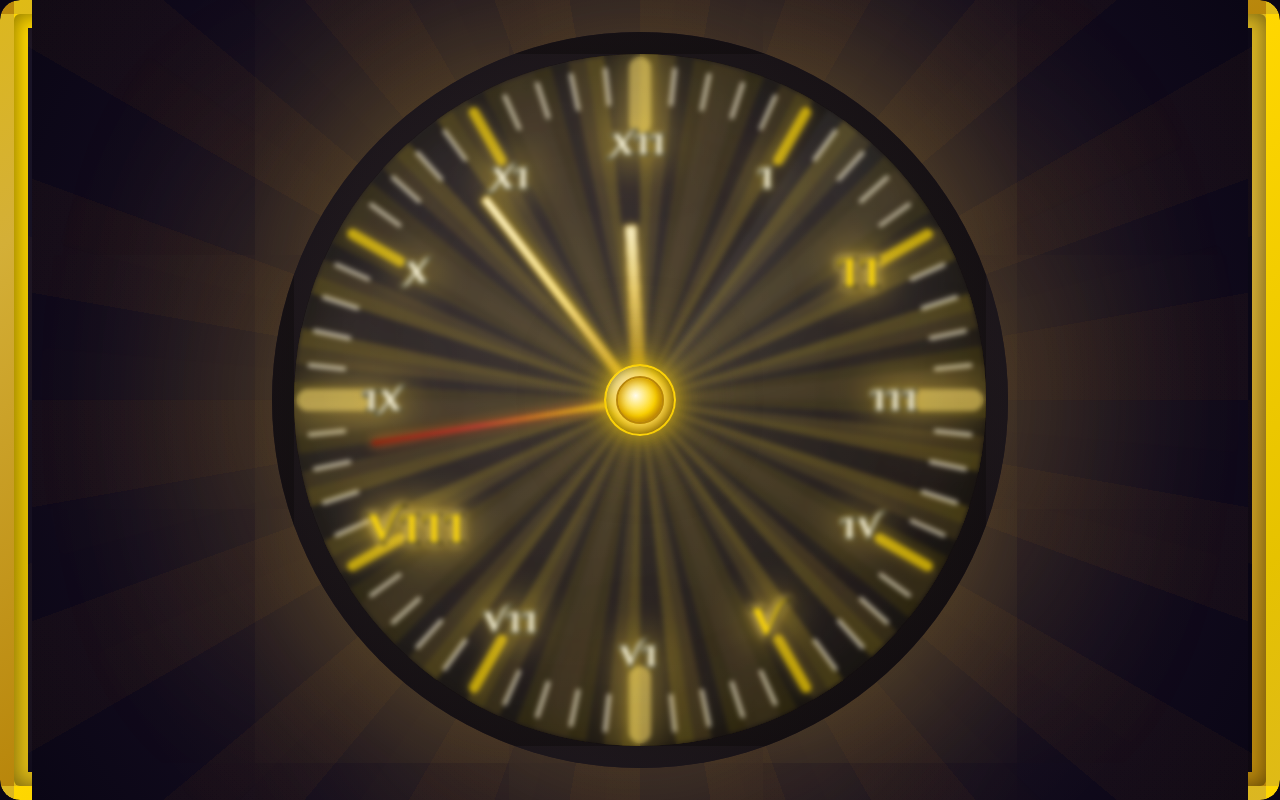
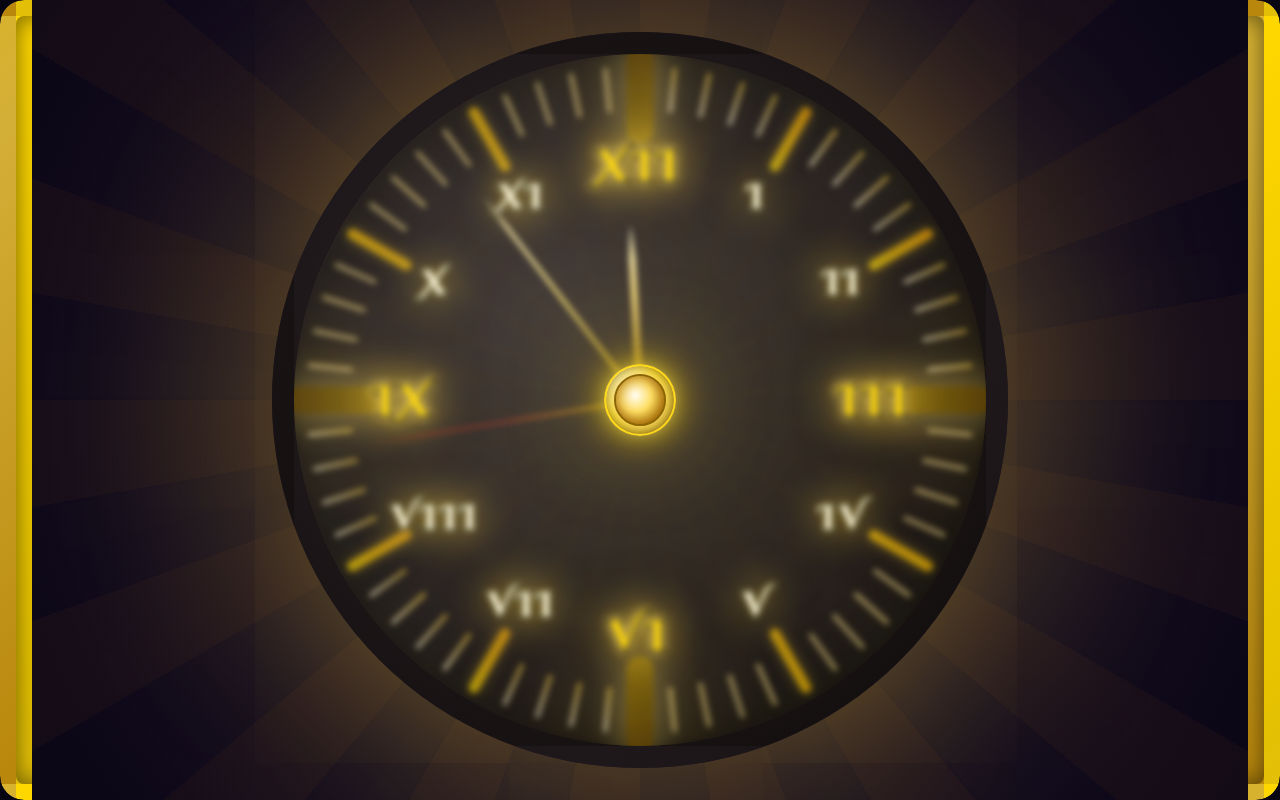
Before and after one commit to mcckyle/the-clock, a React (Vite) app: page / in a window 1280 px wide. Built offline with nearby package versions, Linux system fonts and the light colour scheme.

Commit message:
TickMarks.jsx: Define some gradient types.

```diff
--- a/src/App.css
+++ b/src/App.css
@@ -9,17 +9,20 @@
     align-items: center;
 
     background:
-        radial-gradient(circle at 50% 50%, rgba(212, 175, 55, 0.08), transparent 70%),
+        radial-gradient(circle at 50% 50%, rgba(212, 175, 55, 0.06), transparent 70%),
         linear-gradient(135deg, #1c162b 0%, #0a0615 90%),
-        repeating-conic-gradient(from 0deg, rgba(212, 175, 55, 0.05) 0deg 15deg, transparent 15deg 30deg);
+        repeating-conic-gradient(from 0deg, rgba(212, 175, 55, 0.04) 0deg 15deg, transparent 15deg 30deg);
     background-blend-mode: overlay;
 
     color: #fdf7e2;
     padding: 2rem;
     overflow: hidden;
     position: relative;
-    border-radius: 20px;
-    box-shadow: inset 0 0 60px rgba(0, 0, 0, 0.6);
+    border-radius: 24px;
+
+    box-shadow:
+      inset 0 0 60px rgba(0, 0, 0, 0.6),
+      0 0 40px rgba(0, 0, 0, 0.4);
 }
 
 .app::before
@@ -27,19 +30,21 @@
     content: "";
     position: absolute;
     inset: 0;
-    border: 14px solid transparent;
-    background: linear-gradient(145deg, #ffd700, #e6c200, #d4af37, #b8860b);
+    border: 16px solid transparent;
+    background: linear-gradient(135deg, #ffd700, #e6c200, #d4af37, #b8860b);
     -webkit-mask:
         linear-gradient(#fff 0 0) content-box,
         linear-gradient(#fff 0 0);
     -webkit-mask-composite: xor;
     mask-composite: exclude;
 
-    border-radius: 20px;
-    padding: 14px;
+    border-radius: 24px;
+    padding: 16px;
     pointer-events: none;
-    box-shadow: 0 0 40px rgba(212, 175, 55, 0.5),
-                inset 0 0 20px rgba(0, 0, 0, 0.5);
+
+    box-shadow:
+      0 0 50px rgba(212, 175, 55, 0.55),
+      inset 0 0 25px rgba(0, 0, 0, 0.55);
 }
 
 .app::after
@@ -47,7 +52,7 @@
     content: "";
     position: absolute;
     inset: 0;
-    background: radial-gradient(circle at 50% 50%, rgba(255, 215, 0, 0.1), transparent 80%);
+    background: radial-gradient(circle at 50% 50%, rgba(255, 215, 0, 0.12), transparent 80%);
     pointer-events: none;
 }
 
--- a/src/components/AnalogClock/AnalogClock.module.css
+++ b/src/components/AnalogClock/AnalogClock.module.css
@@ -1,5 +1,6 @@
 /* Filename: AnalogClock.module.css */
 
+/* ==== CONTAINER STYLES. ==== */
 .clockContainer
 {
     display: flex;
@@ -7,6 +8,7 @@
     align-items: center;
     width: 100vw;
     height: 100vh;
+
     background:
       radial-gradient(circle at center, #241731 0%, #0a0615 100%),
       repeating-conic-gradient(
@@ -18,6 +20,7 @@
     position: relative;
 }
 
+/* Subtle Radiant Outer Halo Effects Styles. */
 .clockContainer::before
 {
     content: "";
@@ -27,28 +30,16 @@
     border-radius: 50%;
     background: repeating-conic-gradient(
         from 0deg,
-        rgba(212, 175, 55, 0.025) 0deg 5deg,
+        rgba(212, 175, 55, 0.02) 0deg 5deg,
         transparent 5deg 15deg
     );
 
-    opacity: 0.4;
+    opacity: 0.35;
     filter: blur(3px);
     pointer-events: none;
 }
 
-.clockContainer:hover .clockFace
-{
-    box-shadow:
-        0 0 50px rgba(255, 215, 64, 0.9),
-        0 0 200px rgba(212, 175, 55, 0.5),
-        inset 0 0 120px rgba(0, 0, 0, 0.85),
-        inset 0 0 200px rgba(255, 255, 255, 0.08);
-
-    transform: scale(1.025);
-    transition: transform 0.6s ease, box-shadow 1.3s ease;
-}
-
-/* Main Clock Face Styles. */
+/* ==== CLOCK FACE ==== */
 .clockFace
 {
     position: relative;
@@ -57,25 +48,38 @@
     border-radius: 50%;
 
     background:
-        radial-gradient(ellipse at 35% 35%, #1b1525, #080510 85%),
+        radial-gradient(circle at 35% 35%, #1b1525, #080510 85%),
         repeating-linear-gradient(90deg, rgba(255, 215, 0, 0.025) 0px 2px, transparent 2px 10px);
 
     border: 22px solid transparent;
 
     box-shadow:
-        0 0 220px rgba(212, 175, 55, 0.45),
-        inset 0 0 80px rgba(0, 0, 0, 0.92),
-        inset 0 0 140px rgba(255, 255, 255, 0.08);
+      0 0 200px rgba(212, 175, 55, 0.45),
+      inset 0 0 90px rgba(0, 0, 0, 0.9),
+      inset 0 0 140px rgba(255, 255, 255, 0.08);
 
     display: flex;
     justify-content: center;
     align-items: center;
     overflow: hidden;
 
-    transition: box-shadow 1.1s ease;
+    transition: box-shadow 1.1s ease, transform 0.6s ease;
 }
 
-.clockFace .shimmerLayer
+/* Hover Glow Styles. */
+.clockContainer:hover .clockFace
+{
+    box-shadow:
+      0 0 60px rgba(255, 215, 64, 0.9),
+      0 0 220px rgba(212, 175, 55, 0.55),
+      inset 0 0 120px rgba(0, 0, 0, 0.85),
+      inset 0 0 200px rgba(255, 255, 255, 0.08);
+
+    transform: scale(1.025);
+}
+
+/* ==== SHIMMER STYLES. ==== */
+.shimmerLayer
 {
     position: absolute;
     inset: 0;
@@ -83,7 +87,7 @@
     background: linear-gradient(
         120deg,
         rgba(255, 255, 255, 0.07) 0%,
-        rgba(255, 255, 255, 0.025) 50%,
+        rgba(255, 255, 255, 0.02) 50%,
         rgba(255, 255, 255, 0.07) 100%
     );
 
@@ -95,49 +99,7 @@
     animation: shimmer 18s linear infinite;
 }
 
-.clockFace::before
-{
-    content: "";
-    position: absolute;
-    inset: -16%;
-    background: repeating-conic-gradient(
-        from 0deg,
-        rgba(212, 175, 55, 0.15) 0deg 6deg,
-        transparent 6deg 12deg
-    ),
-    repeating-conic-gradient(
-        from 0deg,
-        rgba(255, 215, 0, 0.09) 0deg 3deg,
-        transparent 3deg 9deg
-    );
-    box-shadow:
-        inset 0 0 30px rgba(255, 215, 0, 0.55),
-        inset 0 0 50px rgba(212, 175, 55, 0.3);
-
-    z-index: 0;
-    mask-image: radial-gradient(circle, rgba(0, 0, 0, 0.9) 65%, transparent 100%);
-    pointer-events: none;
-}
-
-/* Rotating Inner Sheen Visual Effect Styles. */
-.clockFace::after
-{
-    content: "";
-    position: absolute;
-    inset: 0;
-    border-radius: 50%;
-    background: conic-gradient(
-        from 0deg,
-        rgba(255, 255, 255, 0.05) 0deg,
-        transparent 60deg
-    );
-
-    z-index: 1;
-    pointer-events: none;
-    animation: slowRotate 60s linear infinite;
-}
-
-/* Glass Overlay with Shimmer Visual Effects. */
+/* ==== GLASS OVERLAY STYLES. ==== */
 .glassOverlay
 {
     position: absolute;
@@ -145,16 +107,17 @@
     border-radius: 50%;
     background: radial-gradient(
         circle at 40% 40%,
-        rgba(255, 255, 255, 0.08),
+        rgba(255, 255, 255, 0.1),
         rgba(255, 255, 255, 0.03) 55%,
         transparent 85%
     );
 
-    backdrop-filter: blur(2.8px);
+    backdrop-filter: blur(3px);
     z-index: 5;
     pointer-events: none;
 }
 
+/* ==== SUNBURST STYLES. ==== */
 .sunburstOverlay
 {
     position: absolute;
@@ -162,15 +125,33 @@
     border-radius: 50%;
     background: repeating-conic-gradient(
         from 0deg,
-        rgba(255, 215, 0, 0.06) 0deg 4deg,
+        rgba(255, 215, 0, 0.07) 0deg 4deg,
         transparent 4deg 12deg
     );
 
     mix-blend-mode: overlay;
     z-index: 4;
-    opacity: 0.4;
+    opacity: 0.45;
 }
 
+/* ==== ROSETTE STYLES. ==== */
+.rosette
+{
+    position: absolute;
+    width: 9vmin;
+    height: 9vmin;
+    border-radius: 50%;
+    background: radial-gradient(circle at 30% 30%, #fffbe8, #ffd700, #b8860b 90%);
+    box-shadow:
+      0 0 35px rgba(255, 215, 0, 0.8),
+      inset 0 0 14px rgba(0, 0, 0, 0.55),
+      0 0 90px rgba(212, 175, 55, 0.55);
+
+    border: 2px solid rgba(255, 215, 0, 0.9);
+    z-index: 7;
+}
+
+/* ==== TICKS STYLES. ==== */
 .ticks
 {
     position: absolute;
@@ -180,10 +161,11 @@
     pointer-events: none;
 }
 
+/* Highlight Active Tick Styles. */
 .active
 {
-    stroke: #ffd700;
-    stroke-width: 5;
+    stroke-width: 8;
+    stroke-opacity: 1;
     filter: drop-shadow(0 0 14px rgba(255, 215, 0, 0.95));
     transform-box: fill-box;
     transform-origin: center;
@@ -191,22 +173,7 @@
     animation: pulse 0.4s ease-in-out;
 }
 
-.rosette
-{
-    position: absolute;
-    width: 9vmin;
-    height: 9vmin;
-    border-radius: 50%;
-    background: radial-gradient(circle at 30% 30%, #fffbe8, #ffd700, #b8860b 90%);
-    box-shadow:
-      0 0 30px rgba(255, 215, 0, 0.8),
-      inset 0 0 14px rgba(0, 0, 0, 0.55),
-      0 0 80px rgba(212, 175, 55, 0.55);
-
-    border: 2px solid rgba(255, 215, 0, 0.9);
-    z-index: 7;
-}
-
+/* ==== ANIMATIONS STYLES. ==== */
 @keyframes pulse
 {
     0% { stroke-opacity: 0.2; transform: scale(1); }
@@ -214,14 +181,57 @@
     100% { stroke-opacity: 0.5; transform: scale(1); }
 }
 
-@keyframes slowRotate
-{
-    0% { transform: rotate(0deg); }
-    100% { transform: rotate(360deg); }
-}
-
 @keyframes shimmer
 {
     0% { background-position: -200% 0; }
     100% { background-position: 200% 0; }
 }
+
+/* *** LEGACY STYLES BELOW THIS LINE!! *** */
+/*.clockFace::before
+ {  *
+ content: "";
+ position: absolute;
+ inset: -16%;
+ background: repeating-conic-gradient(
+     from 0deg,
+rgba(212, 175, 55, 0.15) 0deg 6deg,
+transparent 6deg 12deg
+),
+repeating-conic-gradient(
+    from 0deg,
+rgba(255, 215, 0, 0.09) 0deg 3deg,
+transparent 3deg 9deg
+);
+box-shadow:
+inset 0 0 30px rgba(255, 215, 0, 0.55),
+inset 0 0 50px rgba(212, 175, 55, 0.3);
+
+z-index: 0;
+mask-image: radial-gradient(circle, rgba(0, 0, 0, 0.9) 65%, transparent 100%);
+pointer-events: none;
+}*/
+
+/* Rotating Inner Sheen Visual Effect Styles. */
+/*.clockFace::after
+ {  *
+ content: "";
+ position: absolute;
+ inset: 0;
+ border-radius: 50%;
+ background: conic-gradient(
+     from 0deg,
+rgba(255, 255, 255, 0.05) 0deg,
+transparent 60deg
+);
+
+z-index: 1;
+pointer-events: none;
+animation: slowRotate 60s linear infinite;
+}*/
+
+/*@keyframes slowRotate
+ {  *
+ 0% { transform: rotate(0deg); }
+ 100% { transform: rotate(360deg); }
+ }*/
--- a/src/components/ClockHands/ClockHands.module.css
+++ b/src/components/ClockHands/ClockHands.module.css
@@ -14,26 +14,27 @@
     position: absolute;
     top: 50%;
     left: 50%;
-    width: 5.5vmin;
-    height: 5.5vmin;
+    width: 6vmin;
+    height: 6vmin;
     transform: translate(-50%, -50%);
     border-radius: 50%;
-    border: 2px solid #b8860b;
 
     background: radial-gradient(circle at 40% 40%,
-        #fffbea 0%,
-        #ffd700 55%,
-        #b8860b 90%
+        #fffdf2 0%,
+        #ffe066 40%,
+        #b8860b 80%,
+        #5a3b00 100%
     );
 
+    border: 2px solid #8b6508;
     box-shadow:
-        0 0 8px rgba(255, 215, 0, 0.75),
-        inset 0 0 10px rgba(120, 60, 0, 0.65),
-        0 0 18px rgba(255, 223, 128, 0.75);
+        0 0 10px rgba(255, 215, 0, 0.8),
+        inset 0 0 12px rgba(120, 60, 0, 0.75),
+        0 0 20px rgba(255, 223, 128, 0.8);
 
     z-index: 10;
 
-    animation: centerPulse 14s ease-in-out infinite;
+    animation: centerGlow 18s ease-in-out infinite;
 }
 
 /* Pivot Wrapper For Each Hand Style. */
@@ -54,49 +55,51 @@
 .hands div
 {
     transform-origin: 50% 100%;
-    border-radius: 0.4vmin;
+    border-radius: 0.5vmin;
 }
 
 /* Hour Hand Styles. */
 .hourHand
 {
-    width: 1.7vmin;
+    width: 2vmin;
     height: 22vmin;
 
     background: linear-gradient(
         to bottom,
         #fff9dc 0%,
-        #e6c767 40%,
+        #f6d97e 40%,
         #8b6508 85%,
         #e6c767 100%
     );
 
-    border: 1px solid #8b6508;
+    border: 1px solid #704200;
     box-shadow:
-        inset 0 0 6px rgba(139, 101, 8, 0.6),
-        0 0 8px rgba(212, 175, 55, 0.55);
+      inset 0 0 6px rgba(139, 101, 8, 0.7),
+      0 0 8px rgba(212, 175, 55, 0.55);
 
+    clip-path: polygon(50% 0, 70% 20%, 70% 100%, 30% 100%, 30% 20%);
     transform: rotate(var(--hourDeg, 0deg));
 }
 
 /* Minute Hand Styles. */
 .minuteHand
 {
-    width: 1.2vmin;
+    width: 1.4vmin;
     height: 32vmin;
 
     background: linear-gradient(
         to bottom,
         #fffde8 0%,
-        #fbe58f 50%,
-        #b8860b 95%
+        #ffe97a 50%,
+        #a67c00 95%
     );
 
-    border: 1px solid #a67c00;
+    border: 1px solid #8a6e00;
     box-shadow:
-        inset 0 0 5px rgba(218, 165, 32, 0.65),
-        0 0 10px rgba(255, 215, 0, 0.45);
+      inset 0 0 5px rgba(218, 165, 32, 0.65),
+      0 0 12px rgba(255, 215, 0, 0.55);
 
+    clip-path: polygon(50% 0, 65% 15%, 65% 100%, 35% 100%, 35% 15%);
     transform: rotate(var(--minuteDeg, 0deg));
 }
 
@@ -109,39 +112,50 @@
     background: linear-gradient(
         to bottom,
         #7a0000 0%,
-        #b22222 40%,
-        #ffd700 95%
+        #b22222 50%,
+        #ffd700 98%
     );
 
     border-radius: 0.3vmin;
     box-shadow:
-        0 0 8px rgba(139, 0, 0, 0.6),
-        0 0 10px rgba(255, 215, 0, 0.5);
+      0 0 8px rgba(139, 0, 0, 0.6),
+      0 0 12px rgba(255, 215, 0, 0.55);
 
+    clip-path: polygon(50% 0, 70% 20%, 70% 100%, 30% 100%, 30% 20%);
     transform: rotate(var(--secondDeg, 0deg));
 
-    animation: secondPulse 2s ease-in-out infinite;
+    animation: secondGlow 3s ease-in-out infinite;
 }
 
-@keyframes centerPulse
+/* === Animations Styles. === */
+@keyframes centerGlow
 {
     0%, 100% {
         box-shadow:
-            0 0 8px rgba(255, 215, 0, 0.75),
-            inset 0 0 10px rgba(120, 60, 0, 0.65),
-            0 0 18px rgba(255, 223, 128, 0.75);
+          0 0 10px rgba(255, 215, 0, 0.8),
+          inset 0 0 12px rgba(120, 60, 0, 0.75),
+          0 0 20px rgba(255, 223, 128, 0.8);
     }
     50% {
         box-shadow:
-            0 0 12px rgba(255, 230, 140, 0.9),
-            inset 0 0 12px rgba(150, 75, 0, 0.65),
-            0 0 22px rgba(241, 190, 60, 0.9);
+          0 0 14px rgba(255, 230, 160, 0.9),
+          inset 0 0 14px rgba(150, 75, 0, 0.7),
+          0 0 26px rgba(255, 240, 160, 0.95);
     }
 }
 
-@keyframes secondPulse
+@keyframes secondGlow
 {
-    0%, 100% { box-shadow: 0 0 8px rgba(139, 0, 0, 0.6), 0 0 10px rgba(255, 215, 0, 0.5); }
-    50% { box-shadow: 0 0 12px rgba(200, 0, 0, 0.75), 0 0 14px rgba(255, 230, 128, 0.6); }
-
+    0%, 100%
+    {
+        box-shadow:
+          0 0 8px rgba(139, 0, 0, 0.6),
+          0 0 12px rgba(255, 215, 0, 0.5);
+    }
+    50%
+    {
+        box-shadow:
+          0 0 14px rgba(200, 0, 0, 0.75),
+          0 0 16px rgba(255, 235, 160, 0.7);
+    }
 }
--- a/src/components/RomanNumerals/RomanNumerals.jsx
+++ b/src/components/RomanNumerals/RomanNumerals.jsx
@@ -1,6 +1,6 @@
 //File name: RomanNumerals.jsx
 //Author: Kyle McColgan
-//Date: 10 September 2025
+//Date: 18 September 2025
 //Description: This file contains the numerals component for the React analog clock project.
 
 import styles from './RomanNumerals.module.css';
@@ -16,8 +16,8 @@ export default function RomanNumerals()
         <>
             {Array.from({ length: 12 }).map((_, i) => {
                 const angle = (i * 30 - 90) * (Math.PI / 180);
-                const x = 100 + 74 * Math.cos(angle);
-                const y = 100 + 74 * Math.sin(angle);
+                const x = 100 + 68 * Math.cos(angle);
+                const y = 100 + 68 * Math.sin(angle);
 
                 return (
                     <text key = {i} x={x} y={y} className={styles.numeral}>
--- a/src/index.css
+++ b/src/index.css
@@ -23,8 +23,9 @@ body
     color: #fdf7e2;
     line-height: 1.75;
     font-size: 18px;
-    letter-spacing: 0.04em;
+    letter-spacing: 0.045em;
     text-rendering: optimizeLegibility;
+
     display: flex;
     justify-content: center;
     align-items: center;
--- a/src/utils/useHandAngles.js
+++ b/src/utils/useHandAngles.js
@@ -11,9 +11,7 @@ export default function useHandAngles({ h, m, s })
     useEffect(() => {
 
         //Continuous time...
-        //const hourDeg = ((h % 12) + m / 60 + s / 3600) * 30;
         const hourDeg = (h % 12) * 30;
-        //const minuteDeg = (m + s / 60) * 6;
         const minuteDeg = m * 6;
         const secondDeg = s * 6;
 
```
Also changed, not shown: src/components/RomanNumerals/RomanNumerals.module.css (+10 -18 lines), src/components/TickMarks/TickMarks.jsx (+33 -3 lines), src/components/TickMarks/TickMarks.module.css (+11 -13 lines).
